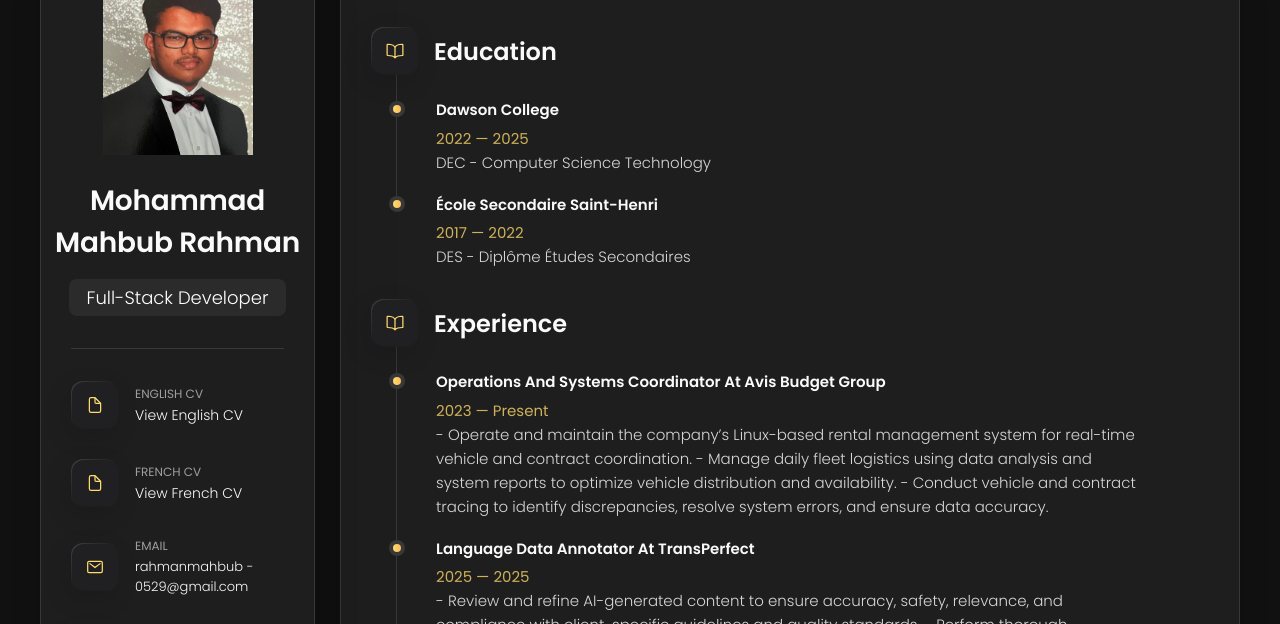
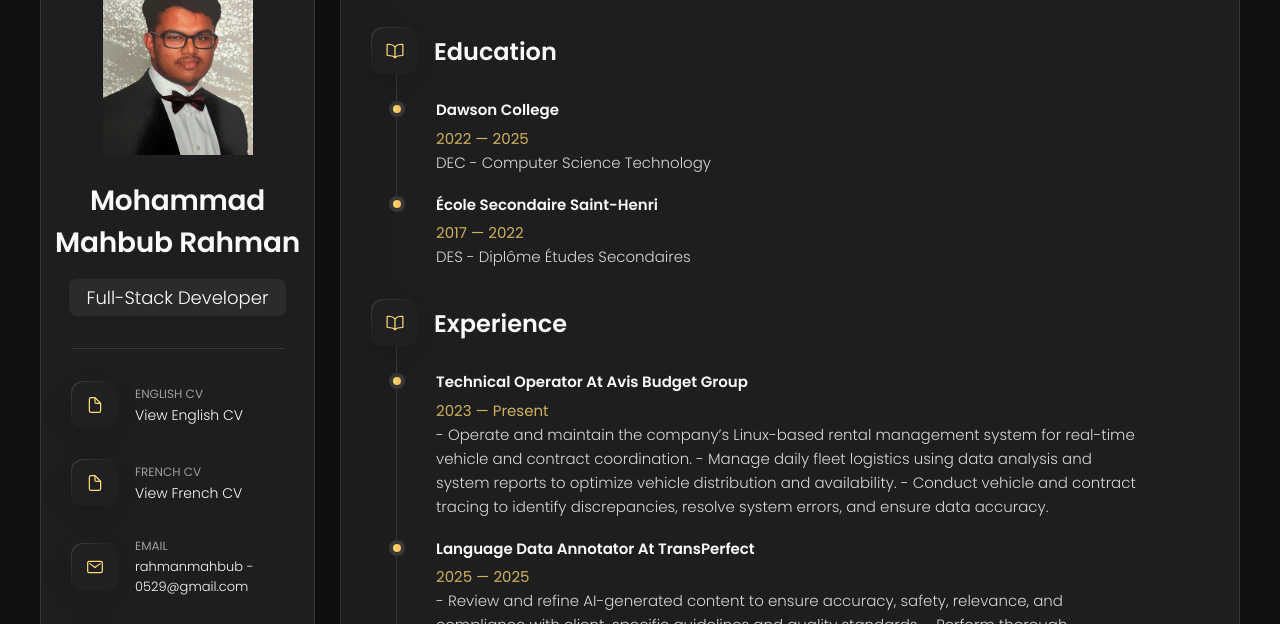
Before and after one commit to MohammadRahman2005/MohammadRahman2005.github.io, a plain HTML site: page index.html in a window 1280 px wide. Both pictures are taken after a click on the button "Resume". Shown: the part 162-786 px from the top of the page. Drawn offline with nearby package versions, Linux system fonts and the light colour scheme.

Commit message:
CV Update

```diff
--- a/index.html
+++ b/index.html
@@ -475,7 +475,7 @@
 
             <li class="timeline-item">
 
-              <h4 class="h4 timeline-item-title">Operations and Systems Coordinator at Avis Budget Group</h4>
+              <h4 class="h4 timeline-item-title">Technical Operator at Avis Budget Group</h4>
 
               <span>2023 — Present</span>
 
```
Also changed, not shown: 2 other files.
